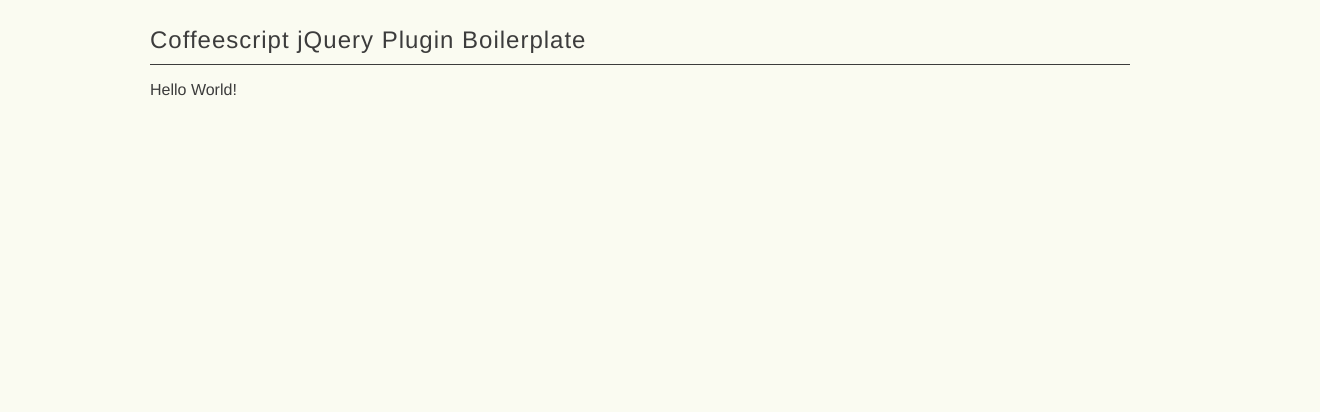
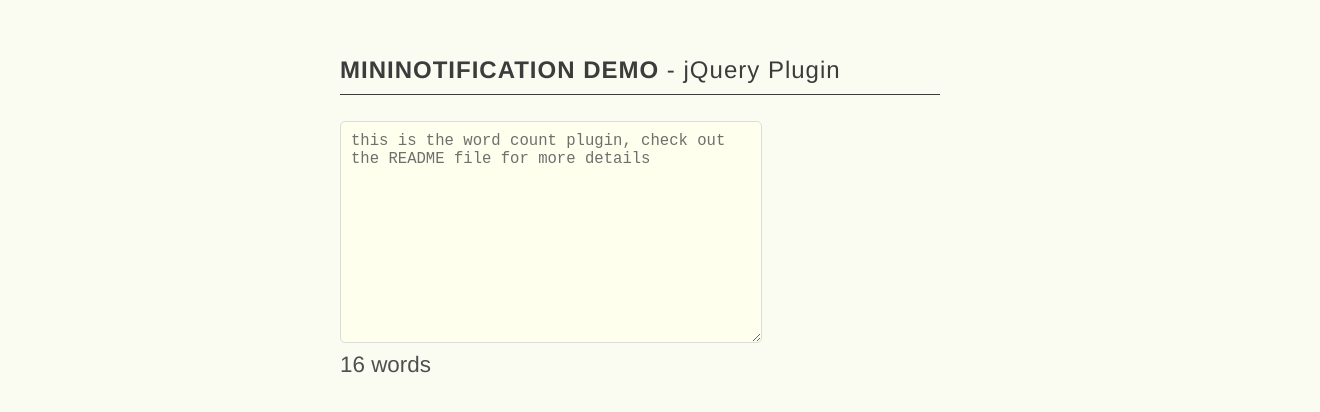
Before and after one commit to miniJs/miniCount, a plain HTML site: page index.html in a window 1280 px wide. Shown: the whole page, 1320 px wide, since content can reach past the window. Drawn offline with nearby package versions, Linux system fonts and the light colour scheme.

Commit message:
converted word count js plugin to coffeescript

```diff
--- a/css/site.css
+++ b/css/site.css
@@ -1,5 +1,5 @@
 body {
-    font-family: helvetica,'Georgia',arial,sans-serif;
+    font-family: helvetica, 'Georgia', arial, sans-serif;
     background-color: #fafbf1;
     color: #3C3C3C;
 }
@@ -17,7 +17,45 @@
     font-weight: bold;
 }
 
+#container {
+    width: 600px;
+    margin: 20px auto;
+}
+
+header {
+    padding: 10px 0;
+}
+
 #main {
     width: 980px;
-    margin:  0 auto;
+    margin: 0 auto;
 }
+
+textarea {
+    color: #6F6F6F;
+    width: 400px;
+    height: 200px;
+    background-color: #ffffee;;
+    border: 1px solid #dcdcdc;
+    font-size: 1.2em;
+    padding: 10px;
+
+    -moz-border-radius: 5px;
+    -webkit-border-radius: 5px;
+    border-radius: 5px;
+    -khtml-border-radius: 5px;
+}
+
+textarea:focus {
+    border: 1px solid #5F5F5F;
+}
+
+#wordcount {
+    margin: 5px 0 0;
+    color: #4F4F4F;
+    font-size: 1.4em;
+}
+
+#wordcount.error {
+    color: red;
+}
--- a/index.html
+++ b/index.html
@@ -3,7 +3,7 @@
 <html lang="en">
 <head>
     <meta charset="utf-8">
-  <title>Coffeescript jQuery Plugin Boilerplate</title>
+    <title>miniCount - jQuery Plugin</title>
     <link rel="stylesheet" href="css/site.css">
 </head>
 
@@ -11,19 +11,20 @@
 
 <div id="container">
     <header>
+        <h1>
+            <strong>miniNotification demo</strong> - jQuery Plugin
+        </h1>
     </header>
 
     <div id="main">
-    <h1>Coffeescript jQuery Plugin Boilerplate</h1>
+        <textarea id="textarea-main">this is the word count plugin, check out the README file for more details</textarea>
+		<div id="wordcount"></div>
     </div>
 
-  <footer>
-
-  </footer>
 </div>
 <!-- end of #container -->
 <script src="http://ajax.googleapis.com/ajax/libs/jquery/1.6.1/jquery.js"></script>
-<script src="js/plugin.js"></script>
+<script src="js/miniCount.js"></script>
 <script src="js/script.js"></script>
 
 </body>
--- /dev/null
+++ b/js/miniCount.js
@@ -0,0 +1,69 @@
+(function() {
+  var __bind = function(fn, me){ return function(){ return fn.apply(me, arguments); }; };
+  jQuery(function() {
+    $.miniCount = function(element, options) {
+      var cMsg, count, setState, state;
+      this.defaults = {
+        maxWords: 30,
+        msg: "words",
+        erMsg: "words",
+        erCl: "error",
+        counter: "counter"
+      };
+      state = '';
+      this.settings = {};
+      this.$element = $(element);
+      setState = function(_state) {
+        return state = _state;
+      };
+      count = __bind(function() {
+        if (this.$element.val() !== '') {
+          return $.trim(this.$element.val()).split(/[\s\.\?]+/).length;
+        } else {
+          return 0;
+        }
+      }, this);
+      cMsg = __bind(function() {
+        var dif;
+        dif = this.getSetting('maxWords') - count();
+        if (dif >= 0) {
+          if (this.$wordcount.hasClass(this.getSetting('erCl'))) {
+            this.$wordcount.removeClass(this.getSetting('erCl'));
+          }
+        } else {
+          if (!this.$wordcount.hasClass(this.getSetting('erCl'))) {
+            $wordcount.addClass(this.getSetting('erCl'));
+          }
+        }
+        return (this.getSetting('maxWords') - count()) + ' ' + this.getSetting('msg');
+      }, this);
+      this.getState = function() {
+        return state;
+      };
+      this.getSetting = function(settingKey) {
+        return this.settings[settingKey];
+      };
+      this.callSettingFunction = function(functionName) {
+        return this.settings[functionName]();
+      };
+      this.init = function() {
+        this.settings = $.extend({}, this.defaults, options);
+        this.$wordcount = $('#' + this.getSetting('counter'));
+        this.$wordcount.text(cMsg());
+        return this.$element.bind('click focus keyup blur change paste', __bind(function() {
+          return this.$wordcount.text(cMsg());
+        }, this));
+      };
+      return this.init();
+    };
+    return $.fn.miniCount = function(options) {
+      return this.each(function() {
+        var miniCount;
+        if (void 0 === ($(this)).data('miniCount')) {
+          miniCount = new $.miniCount(this, options);
+          return ($(this)).data('miniCount', miniCount);
+        }
+      });
+    };
+  });
+}).call(this);
--- a/js/plugin.js
+++ /dev/null
@@ -1,40 +0,0 @@
-(function() {
-  jQuery(function() {
-    $.pluginName = function(element, options) {
-      var setState, state;
-      this.defaults = {
-        message: 'hellow word',
-        callback: function() {}
-      };
-      state = '';
-      this.settings = {};
-      this.$element = $(element);
-      setState = function(_state) {
-        return state = _state;
-      };
-      this.getState = function() {
-        return state;
-      };
-      this.getSetting = function(settingKey) {
-        return this.settings[settingKey];
-      };
-      this.callSettingFunction = function(functionName) {
-        return this.settings[functionName]();
-      };
-      this.init = function() {
-        this.settings = $.extend({}, this.defaults, options);
-        return this.settings.callback(element, this.settings.message);
-      };
-      return this.init();
-    };
-    return $.fn.pluginName = function(options) {
-      return this.each(function() {
-        var plugin;
-        if (void 0 === ($(this)).data('pluginName')) {
-          plugin = new $.pluginName(this, options);
-          return ($(this)).data('pluginName', plugin);
-        }
-      });
-    };
-  });
-}).call(this);
--- a/js/script.js
+++ b/js/script.js
@@ -1,8 +1,3 @@
 $(function() {
-  $('#main').pluginName({
-        'message': 'Hello World!',
-        'callback': function(e, message) {
-          $(e).append(message);
-        }
-      });
+  $('#textarea-main').miniCount({counter: 'wordcount'});
 });
```
Also changed, not shown: js/miniCount.coffee (renamed from js/plugin.coffee). Lines whose indentation alone changed are shown as unchanged.
